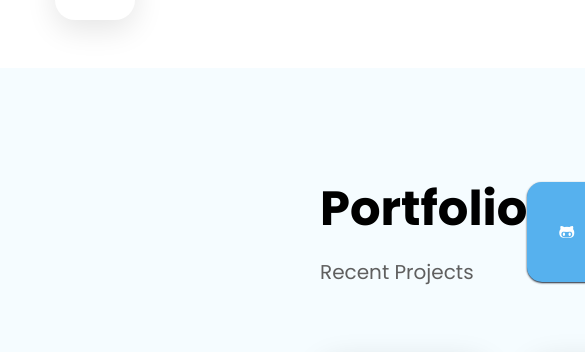
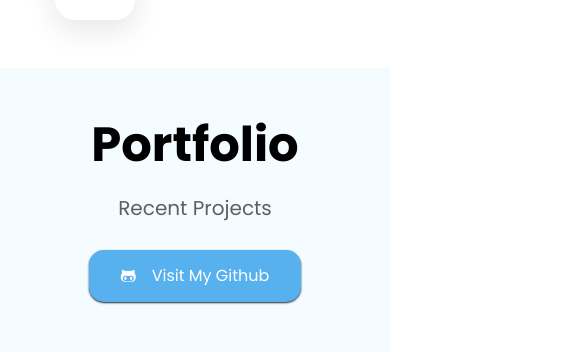
Before and after one commit to neillorrainecb/Personal-Portfolio-Website, a React (Create React App) app: page / in a window 390 px wide. Shown: the part 1836-2188 px from the top of the page, 585 px wide, since content can reach past the window. Built offline with nearby package versions, Linux system fonts and the light colour scheme.

Commit message:
Add Responsive Portfolio

```diff
--- a/src/App.css
+++ b/src/App.css
@@ -626,13 +626,22 @@ h3{
     }
 
     .about--section--img{
-            display: none;
+        display: none;
     }
 
     .about--section--content{
         justify-content: center;
         align-items: center;
         text-align: center;
+    }
+
+    /* Portfolio */
+    .portfolio--section{
+        padding: 7rem 5rem
+    }
+
+    .portfolio--section--container{
+        grid-template-columns: repeat(2, 1fr);
     }
   }
 
@@ -682,6 +691,30 @@ h3{
     .box{
         padding: 10px;
         border-radius: 20px;
+    }
+
+    /* Portfolio */
+    .portfolio--section{
+        padding: 3rem 2rem
+    }
+
+    .portfolio--container--box{
+        display: grid;
+        justify-content: center;
+        align-items: center;
+    }
+
+    .portfolio--container{
+        text-align: center;
+        align-items: center;
+    }
+
+    .btn-github{
+        margin-top: 30px;
+    }
+
+    .portfolio--section--container{
+        grid-template-columns: repeat(1, 1fr);
     }
   }
 
--- a/src/Pages/Home/Homescreen/index.jsx
+++ b/src/Pages/Home/Homescreen/index.jsx
@@ -11,9 +11,9 @@ export default function Home (){
             <HeroSection />
             <AboutMe />
             <Portfolio />
-            <Experience />
+            {/* <Experience />
             <Certificate />
-            <Footer />
+            <Footer /> */}
         </>
     )
 }
```
